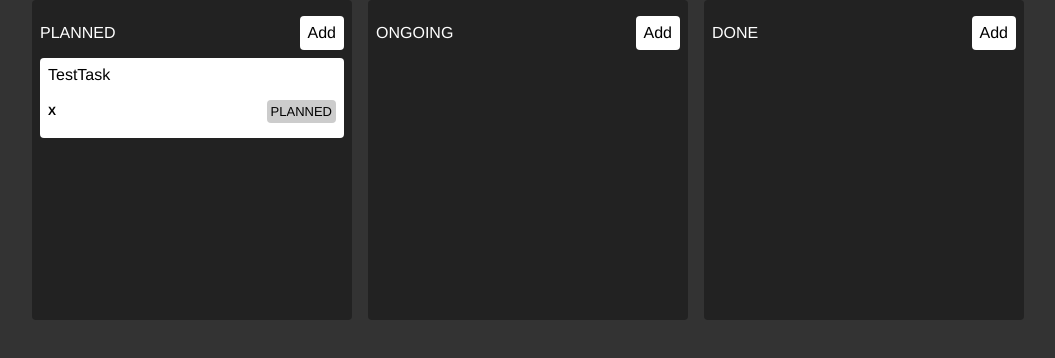
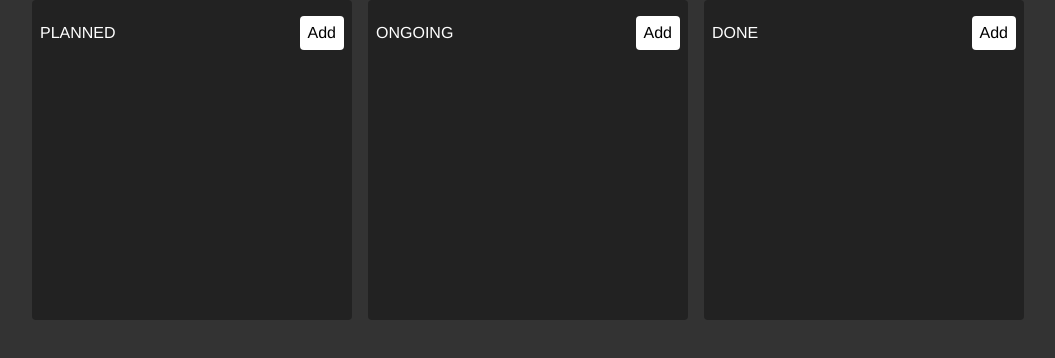
Before and after one commit to Azikenp/kanban_zust, a React (Vite) app: page / in a window 1280 px wide. Shown: the top 358 px of the page, without its empty margins (112-1167 px from the left). Built offline with nearby package versions, Linux system fonts and the light colour scheme.

Commit message:
refactor: reset initial tasks state to an empty array

```diff
--- a/src/store.js
+++ b/src/store.js
@@ -1,7 +1,7 @@
 import { create } from "zustand";
 
 const store = (set) => ({
-  tasks: [{ title: "TestTask", state: "PLANNED" }],
+  tasks: [],
   draggedTask: null,
   addTask: (title, state) =>
     set((store) => ({ tasks: [...store.tasks, { title, state }] })),
```
